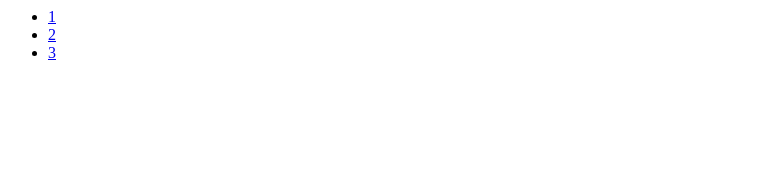
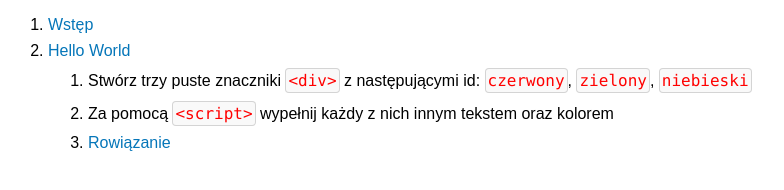
Before and after one commit to mateuszkitlas/gcc-js, a plain HTML site: page index.html in a window 1280 px wide. Shown: the whole page, without its empty margins (0-784 px from the left). Drawn offline with Linux system fonts and the light colour scheme.

Commit message:
work in progress master

```diff
--- a/index.html
+++ b/index.html
@@ -1,11 +1,42 @@
+<!DOCTYPE html>
 <html>
   <head>
+    <meta content="text/html; charset=UTF-8" http-equiv="content-type">
+    <style>
+      pre {
+        display: inline-block;
+        background-color: #f9f9f9;
+        color: #F00;
+        font-family: Monaco,Menlo,Consolas,"Courier New",monospace;
+        padding: 2px 2px 2px 2px;
+        margin: 0 0 0 0;
+        border: 1px solid rgba(0,0,0,.15);
+        border-radius: 4px;
+      }
+      body {
+        font-family: NotoSansJP,Slack-Lato,appleLogo,sans-serif;
+        font-size: 12pt;
+      }
+      a, a:visited, a:hover, a:active, a:link {
+        color: #0576b9;
+        text-decoration: none;
+      }
+      li {
+        margin-top: 8px;
+      }
+    </style>
   </head>
   <body>
-    <ul>
-      <li><a href=1.html>1</a></li>
-      <li><a href=2.html>2</a></li>
-      <li><a href=3.html>3</a></li>
-    </ul>
+    <ol>
+      <li><a href=wstep/wstep.html>Wstęp</a></li>
+      <li>
+        <a href=hello_world/hello_world.html>Hello World</a>
+        <ol>
+          <li>Stwórz trzy puste znaczniki <pre>&ltdiv&gt</pre> z następującymi id: <pre>czerwony</pre>, <pre>zielony</pre>, <pre>niebieski</pre></li>
+          <li>Za pomocą <pre>&ltscript&gt</pre> wypełnij każdy z nich innym tekstem oraz kolorem</li>
+          <li><a href="hello_world/solution1.html">Rowiązanie</a></li>
+        </ol>
+      </li>
+    </ol>
   </body>
 </html>
```
Also changed, not shown: 1.html (deleted, +0 -6 lines), 2.html (deleted, +0 -7 lines), 3.html (deleted, +0 -7 lines), hello_world/hello_world.html (added, +12 -0 lines), hello_world/solution1.html (added, +19 -0 lines), wstep/wstep.html (added, +11 -0 lines).
